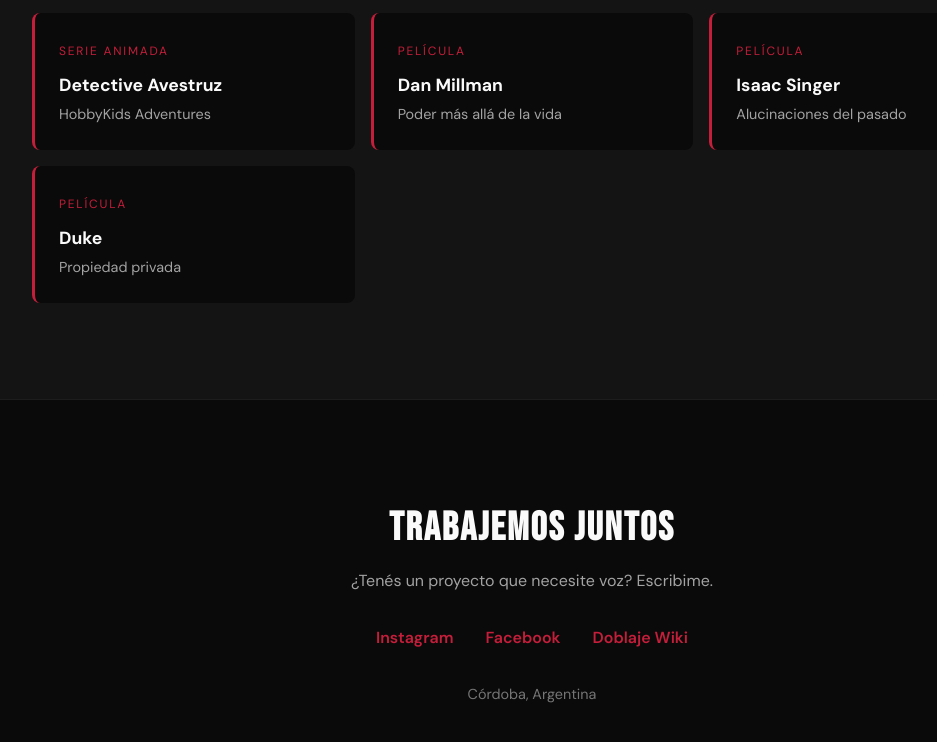
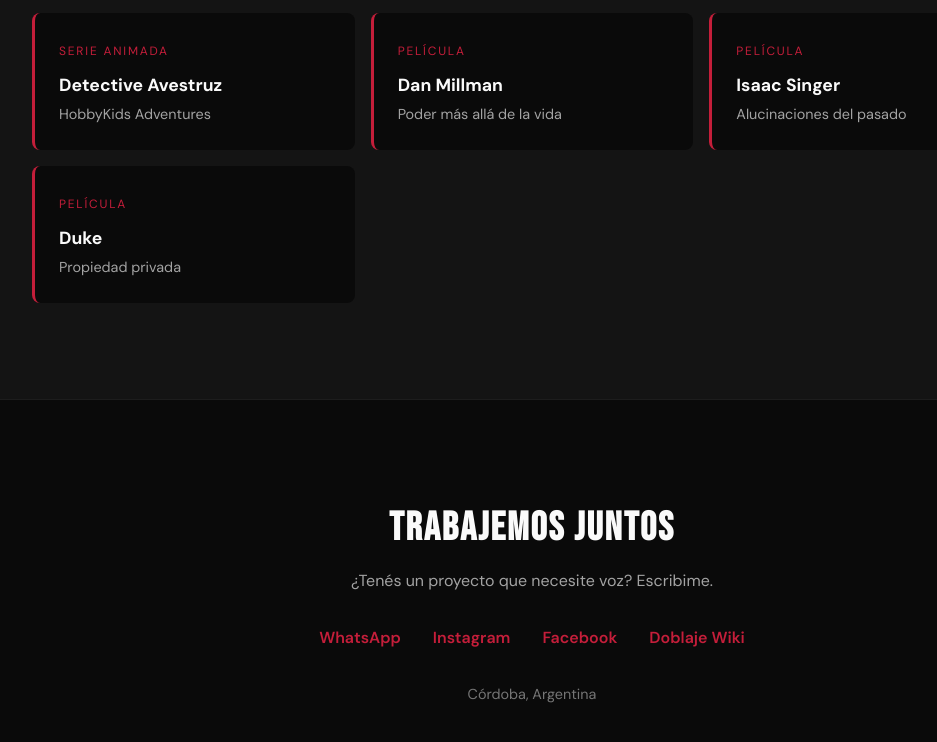
Before and after one commit to androetto/santiago-dora, an Astro site: page / in a window 1280 px wide. Shown: the part 2663-3405 px from the top of the page, without its empty margins (108-1045 px from the left). Built offline with nearby package versions, Linux system fonts and the light colour scheme; Astro itself is replaced by a stand-in of ours.

Commit message:
Add WhatsApp contact link to Contact component and update hover styles

```diff
--- a/src/components/Contact.astro
+++ b/src/components/Contact.astro
@@ -5,6 +5,9 @@
     <h2>Trabajemos juntos</h2>
     <p>¿Tenés un proyecto que necesite voz? Escribime.</p>
     <div class="contact-links">
+      <a href="https://wa.me/5493564659974?text=Hola%20Santiago!%20Vi%20tu%20web%20y%20me%20gustar%C3%ADa%20consultarte%20sobre%20un%20proyecto%20de%20doblaje%20o%20locuci%C3%B3n." target="_blank" rel="noopener noreferrer" class="contact-link contact-whatsapp">
+        WhatsApp
+      </a>
       <a href="https://instagram.com/santi.dora" target="_blank" rel="noopener noreferrer" class="contact-link">
         Instagram
       </a>
@@ -51,6 +54,9 @@
   .contact-link:hover {
     color: var(--color-accent-hover);
   }
+  .contact-whatsapp:hover {
+    color: #25d366;
+  }
   .contact-location {
     font-size: 0.9rem;
     color: var(--color-text-muted);
```
